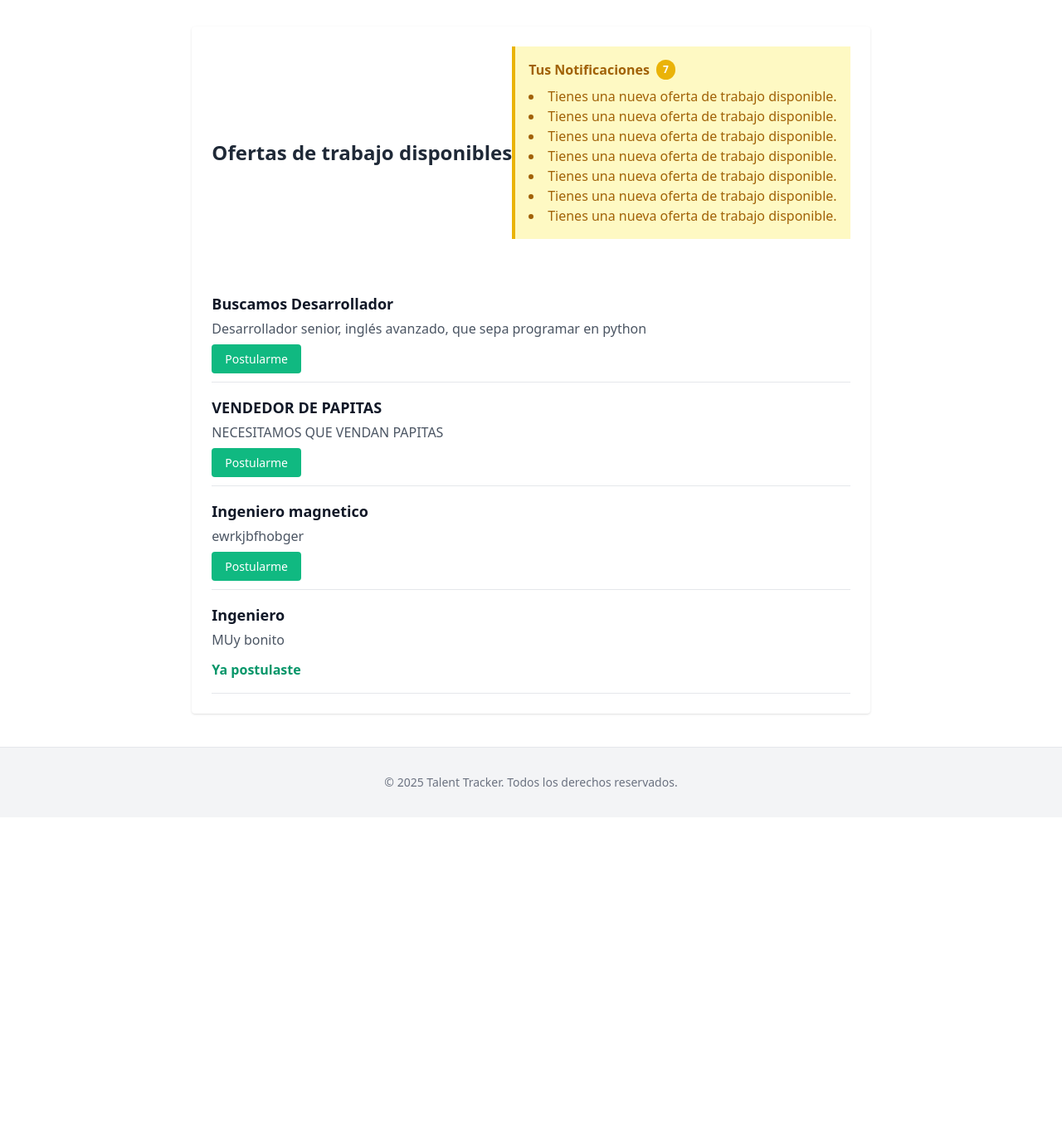
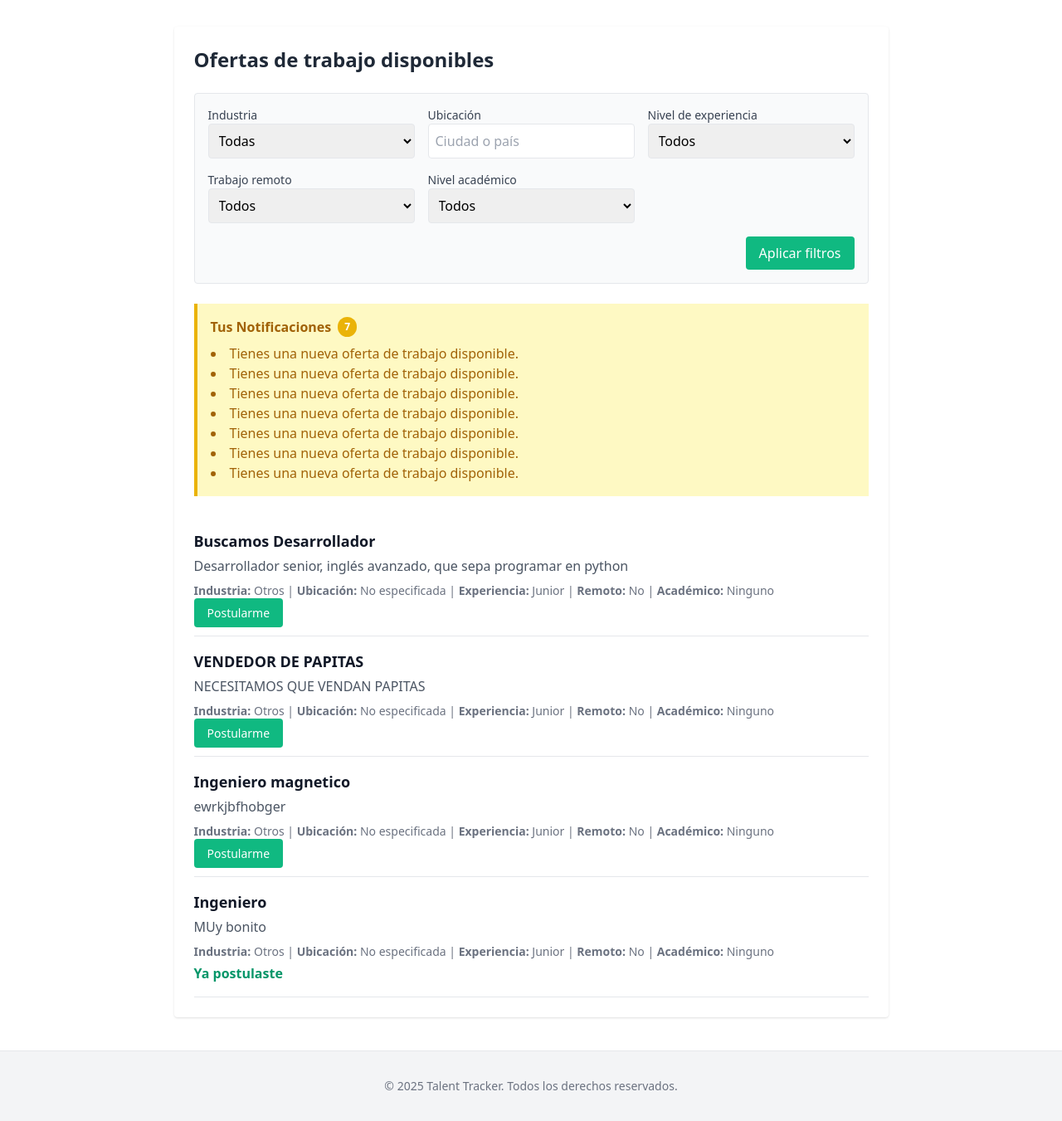
Before and after one commit to DisakHK/TalenTracker, a Django app: page /dashboard/ in a window 1280 px wide. Shown: the part 65-1416 px from the top of the page at 83% size. Before the commit the page ends 1013 px from the top, so only its background shows below. Run offline with Django 5.2, Linux system fonts and the light colour scheme; a user stored in the database is signed in; data comes from the database, SQL or seed files in the repository; both versions use the stored data as it was after the commit; some libraries are stand-ins or nearby versions.

Commit message:
Implementing the search with filters

```diff
--- a/talentracker/models.py
+++ b/talentracker/models.py
@@ -49,9 +49,37 @@ class RespuestaPerfil(models.Model):
         return f"{self.usuario.username} - {self.pregunta.texto} - {self.opcion.texto if self.opcion else 'Sin respuesta'}"
 
 class OfertaTrabajo(models.Model):
+    INDUSTRIAS = [
+        ('tecnologia', 'Tecnología'),
+        ('salud', 'Salud'),
+        ('finanzas', 'Finanzas'),
+        ('educacion', 'Educación'),
+        ('servicios', 'Servicios'),
+        ('otros', 'Otros'),
+    ]
+
+    EXPERIENCIA = [
+        ('junior', 'Junior'),
+        ('intermedio', 'Intermedio'),
+        ('senior', 'Senior'),
+    ]
+
     empresa = models.ForeignKey(settings.AUTH_USER_MODEL, on_delete=models.CASCADE)
     titulo = models.CharField(max_length=255)
     descripcion = models.TextField()
+    industria = models.CharField(max_length=50, choices=INDUSTRIAS, default='otros')
+    ubicacion = models.CharField(max_length=100, default='No especificada')
+    nivel_experiencia = models.CharField(max_length=20, choices=EXPERIENCIA, default='junior')
+    salario_estimado = models.DecimalField(max_digits=10, decimal_places=2, default=0.00)
+    remoto = models.CharField(max_length=10, choices=[('si', 'Sí'), ('no', 'No'), ('mixto', 'Mixto')], default='no')
+    nivel_academico = models.CharField(max_length=20, choices=[
+        ('ninguno', 'Ninguno'),
+        ('secundaria', 'Secundaria'),
+        ('tecnico', 'Técnico'),
+        ('universitario', 'Universitario'),
+        ('posgrado', 'Posgrado')
+    ], default='ninguno')
+    habilidades = models.JSONField(default=list)
     fecha_creacion = models.DateTimeField(auto_now_add=True)
 
     def __str__(self):
--- a/talentracker/templates/dashboard_empleado.html
+++ b/talentracker/templates/dashboard_empleado.html
@@ -1,12 +1,68 @@
 {% extends 'base.html' %}
 
 {% block content %}
-
-<div class="max-w-4xl mx-auto bg-white shadow rounded p-6 mt-8">
-
+<div class="max-w-6xl mx-auto bg-white shadow rounded p-6 mt-8">
     <div class="flex justify-between items-center mb-6">
         <h2 class="text-2xl font-bold text-gray-800">Ofertas de trabajo disponibles</h2>
+    </div>
 
+    <!-- Filtros de búsqueda -->
+    <form method="get" class="mb-6 bg-gray-50 p-4 rounded border border-gray-200">
+        <div class="grid grid-cols-1 md:grid-cols-3 gap-4">
+            <div>
+                <label class="block text-sm font-medium text-gray-700">Industria</label>
+                <select name="industria" class="w-full border rounded p-2">
+                    <option value="">Todas</option>
+                    <option value="tecnologia" {% if industria == 'tecnologia' %}selected{% endif %}>Tecnología</option>
+                    <option value="salud" {% if industria == 'salud' %}selected{% endif %}>Salud</option>
+                    <option value="finanzas" {% if industria == 'finanzas' %}selected{% endif %}>Finanzas</option>
+                    <option value="educacion" {% if industria == 'educacion' %}selected{% endif %}>Educación</option>
+                    <option value="servicios" {% if industria == 'servicios' %}selected{% endif %}>Servicios</option>
+                </select>
+            </div>
+            <div>
+                <label class="block text-sm font-medium text-gray-700">Ubicación</label>
+                <input type="text" name="ubicacion" value="{{ ubicacion|default:'' }}"
+                       placeholder="Ciudad o país" class="w-full border rounded p-2">
+            </div>
+            <div>
+                <label class="block text-sm font-medium text-gray-700">Nivel de experiencia</label>
+                <select name="nivel_experiencia" class="w-full border rounded p-2">
+                    <option value="">Todos</option>
+                    <option value="junior" {% if nivel_experiencia == 'junior' %}selected{% endif %}>Junior</option>
+                    <option value="intermedio" {% if nivel_experiencia == 'intermedio' %}selected{% endif %}>Intermedio</option>
+                    <option value="senior" {% if nivel_experiencia == 'senior' %}selected{% endif %}>Senior</option>
+                </select>
+            </div>
+            <div>
+                <label class="block text-sm font-medium text-gray-700">Trabajo remoto</label>
+                <select name="remoto" class="w-full border rounded p-2">
+                    <option value="">Todos</option>
+                    <option value="si" {% if remoto == 'si' %}selected{% endif %}>Sí</option>
+                    <option value="no" {% if remoto == 'no' %}selected{% endif %}>No</option>
+                    <option value="mixto" {% if remoto == 'mixto' %}selected{% endif %}>Mixto</option>
+                </select>
+            </div>
+            <div>
+                <label class="block text-sm font-medium text-gray-700">Nivel académico</label>
+                <select name="nivel_academico" class="w-full border rounded p-2">
+                    <option value="">Todos</option>
+                    <option value="ninguno" {% if nivel_academico == 'ninguno' %}selected{% endif %}>Ninguno</option>
+                    <option value="secundaria" {% if nivel_academico == 'secundaria' %}selected{% endif %}>Secundaria</option>
+                    <option value="tecnico" {% if nivel_academico == 'tecnico' %}selected{% endif %}>Técnico</option>
+                    <option value="universitario" {% if nivel_academico == 'universitario' %}selected{% endif %}>Universitario</option>
+                    <option value="posgrado" {% if nivel_academico == 'posgrado' %}selected{% endif %}>Posgrado</option>
+                </select>
+            </div>
+        </div>
+        <div class="text-right mt-4">
+            <button type="submit" class="bg-green-500 hover:bg-green-600 text-white px-4 py-2 rounded">
+                Aplicar filtros
+            </button>
+        </div>
+    </form>
+
+    <!-- Notificaciones -->
     <div class="bg-yellow-100 border-l-4 border-yellow-500 text-yellow-700 p-4 mb-6" role="alert">
         <p class="font-bold flex items-center">
             Tus Notificaciones
@@ -26,12 +82,19 @@
             <p class="mt-2 text-sm">No tienes notificaciones</p>
         {% endif %}
     </div>
-    </div>
 
+    <!-- Ofertas -->
     {% for oferta in ofertas %}
         <div class="border-b border-gray-200 py-4">
             <h3 class="text-lg font-semibold text-gray-900">{{ oferta.titulo }}</h3>
-            <p class="text-gray-600 mt-1 mb-3">{{ oferta.descripcion }}</p>
+            <p class="text-gray-600 mt-1 mb-2">{{ oferta.descripcion }}</p>
+            <p class="text-sm text-gray-500 mb-1">
+                <strong>Industria:</strong> {{ oferta.industria|capfirst }} |
+                <strong>Ubicación:</strong> {{ oferta.ubicacion }} |
+                <strong>Experiencia:</strong> {{ oferta.nivel_experiencia|capfirst }} |
+                <strong>Remoto:</strong> {{ oferta.remoto|capfirst }} |
+                <strong>Académico:</strong> {{ oferta.nivel_academico|capfirst }}
+            </p>
             {% if oferta.id in postuladas %}
                 <span class="text-green-600 font-semibold">Ya postulaste</span>
             {% else %}
@@ -41,10 +104,8 @@
                 </a>
             {% endif %}
         </div>
-
     {% empty %}
-        <p class="text-gray-500">No hay ofertas disponibles por ahora.</p>
+        <p class="text-gray-500 mt-4">No hay ofertas que coincidan con los filtros aplicados.</p>
     {% endfor %}
 </div>
 {% endblock %}
-y
--- a/talentracker/views.py
+++ b/talentracker/views.py
@@ -1,20 +1,16 @@
 from django.shortcuts import render, redirect, get_object_or_404
 from django.contrib.auth import authenticate, login, logout
 from django.contrib.auth.decorators import login_required, user_passes_test
-from .models import Usuario, OfertaTrabajo, Postulacion
 from django.contrib import messages
-
-from .forms import (
-    RegistroEmpleadoForm, RegistroEmpresaForm,
-    PerfilEmpresaForm, PreguntaPerfilForm, OpcionFormSet,
-    OfertaTrabajoForm
-)
 from .models import (
     Usuario, PreguntaPerfil, RespuestaPerfil, OpcionPregunta,
-    OfertaTrabajo, Postulacion,
-    ConfiguracionNotificaciones, Notificacion
+    OfertaTrabajo, Postulacion, ConfiguracionNotificaciones, Notificacion
 )
-from .forms import ConfiguracionNotificacionesForm
+from .forms import (
+    RegistroEmpleadoForm, RegistroEmpresaForm, PerfilEmpresaForm,
+    PreguntaPerfilForm, OpcionFormSet, OfertaTrabajoForm,
+    ConfiguracionNotificacionesForm
+)
 
 # Home
 def home(request):
@@ -27,21 +23,43 @@ def elegir_tipo_usuario(request):
 @login_required
 def dashboard(request):
     if request.user.tipo_usuario == 'empresa':
-        return redirect('dashboard_empresa')
+        return redirect('dashboard_empresa')  # Evita mostrar dashboard de empleados a empresas
 
     ofertas = OfertaTrabajo.objects.all().order_by('-fecha_creacion')
+
+    # Filtros
+    industria = request.GET.get('industria')
+    ubicacion = request.GET.get('ubicacion')
+    experiencia = request.GET.get('nivel_experiencia')
+    remoto = request.GET.get('remoto')
+    nivel_academico = request.GET.get('nivel_academico')
+
+    if industria:
+        ofertas = ofertas.filter(industria=industria)
+    if ubicacion:
+        ofertas = ofertas.filter(ubicacion__icontains=ubicacion)
+    if experiencia:
+        ofertas = ofertas.filter(nivel_experiencia=experiencia)
+    if remoto:
+        ofertas = ofertas.filter(remoto=remoto)
+    if nivel_academico:
+        ofertas = ofertas.filter(nivel_academico=nivel_academico)
+
     postuladas = Postulacion.objects.filter(usuario=request.user).values_list('oferta_id', flat=True)
+    notificaciones = Notificacion.objects.filter(usuario=request.user)
 
-    # Aquí agregamos las notificaciones del usuario
-    notificaciones = Notificacion.objects.filter(usuario=request.user).order_by('-fecha_creacion')
-    leida = notificaciones.filter(leida=False).count()
-
-    return render(request, 'dashboard_empleado.html', {
+    context = {
         'ofertas': ofertas,
+        'industria': industria,
+        'ubicacion': ubicacion,
+        'nivel_experiencia': experiencia,
+        'remoto': remoto,
+        'nivel_academico': nivel_academico,
         'postuladas': postuladas,
         'notificaciones': notificaciones,
-        'leida': leida
-    })
+    }
+
+    return render(request, 'dashboard_empleado.html', context)
 
 # Dashboard empresa
 @login_required
@@ -64,7 +82,6 @@ def crear_oferta(request):
             oferta.empresa = request.user
             oferta.save()
 
-            # El signal se encargará de las notificaciones
             messages.success(request, 'Oferta creada exitosamente. Los empleados serán notificados.')
             return redirect('dashboard_empresa')
     else:
@@ -86,13 +103,9 @@ def postular(request, oferta_id):
 
     oferta = get_object_or_404(OfertaTrabajo, id=oferta_id)
     Postulacion.objects.get_or_create(usuario=request.user, oferta=oferta)
-
-     # Borrar notificaciones del usuario
     Notificacion.objects.filter(usuario=request.user).delete()
 
     return redirect('dashboard')
-
-
 
 # Registro empleado
 def registro_empleado(request):
@@ -138,11 +151,22 @@ def iniciar_sesion(request):
         username = request.POST['username']
         password = request.POST['password']
         user = authenticate(request, username=username, password=password)
+
         if user is not None:
             login(request, user)
-            return redirect('home')
-        return render(request, 'talentracker/iniciar_sesion.html', {'error': 'Usuario o contraseña incorrectos'})
+
+            # ✅ Redirección condicional según el tipo de usuario
+            if user.tipo_usuario == 'empresa':
+                return redirect('dashboard_empresa')
+            else:
+                return redirect('dashboard')  # solo empleados van al dashboard con preguntas
+
+        return render(request, 'talentracker/iniciar_sesion.html', {
+            'error': 'Usuario o contraseña incorrectos'
+        })
+
     return render(request, 'iniciar_sesion.html')
+
 
 # Cerrar sesión
 def cerrar_sesion(request):
@@ -201,10 +225,10 @@ def guardar_respuestas(request):
         return redirect('home')
     return redirect('home')
 
-# Vista extra para empresa si no querés usar dashboard_empresa directamente
+# Vista extra para empresa
 @login_required
 def ver_ofertas_empresa(request):
-    return dashboard_empresa(request)  # se puede eliminar si no se usa por separado
+    return dashboard_empresa(request)
 
 # Configuración de notificaciones
 @login_required
```
Also changed, not shown: talentracker/forms.py (+31 -3 lines), talentracker/templates/crear_oferta.html (+15 -19 lines), db.sqlite3, talentracker/migrations/0007_ofertatrabajo_habilidades_ofertatrabajo_industria_and_more.py (added). Lines whose indentation alone changed are shown as unchanged.
